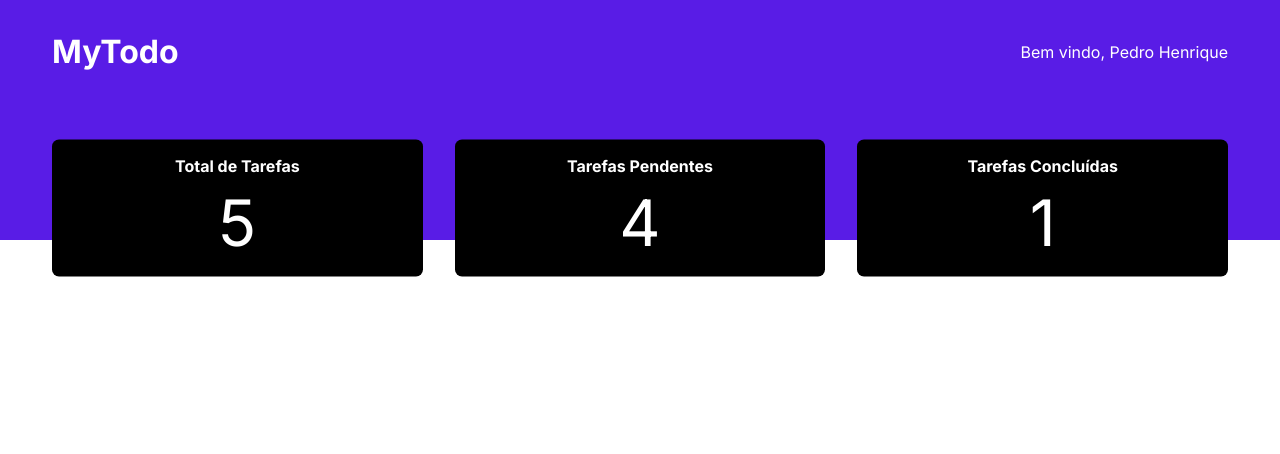
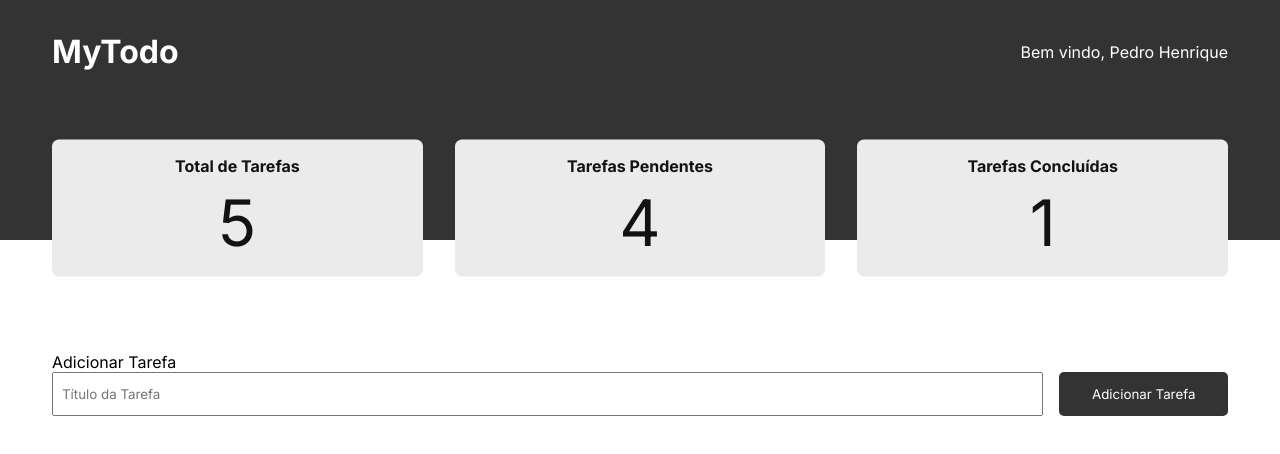
Before and after one commit to pedrohfideeelis/todo-list, a React (Create React App) app: page / in a window 1280 px wide. Shown: the top 454 px of the page. Built offline with nearby package versions, Linux system fonts and the light colour scheme.

Commit message:
add tasks component and update scss

```diff
--- a/src/App.tsx
+++ b/src/App.tsx
@@ -1,8 +1,14 @@
 import { Header } from "./components/HeaderComponent/Header";
+import { Tasks } from "./components/TasksComponent/Tasks";
 import "./styles/global.css";
 
 function App() {
-  return <Header userName="Pedro Henrique" />;
+  return (
+    <>
+      <Header userName="Pedro Henrique" />
+      <Tasks />
+    </>
+  );
 }
 
 export default App;
--- a/src/components/HeaderComponent/styles.module.scss
+++ b/src/components/HeaderComponent/styles.module.scss
@@ -1,5 +1,5 @@
 .infos {
-  background-color: rgb(89, 28, 230);
+  background-color: #333333;
   color: white;
 }
 
--- a/src/components/StatsCardsComponent/styles.module.scss
+++ b/src/components/StatsCardsComponent/styles.module.scss
@@ -1,6 +1,6 @@
 .stats_card{
-    background-color: black;
-    color: white;
+    background-color: #ebebeb;
+    color: #121212;
     width: 100%;
     padding: 1rem;
     text-align: center;
--- /dev/null
+++ b/src/components/TasksComponent/Tasks.tsx
@@ -0,0 +1,23 @@
+import { useState } from "react";
+import styles from "./styles.module.scss";
+
+export const Tasks: React.FC = () => {
+  const [taskTitle, settaskTitle] = useState("");
+  return (
+    <section className={styles.container}>
+      <form>
+        <div>
+          <label htmlFor="task-title">Adicionar Tarefa</label>
+          <input
+            value={taskTitle}
+            onChange={(event) => settaskTitle(event.target.value)}
+            type="text"
+            id="task-title"
+            placeholder="Título da Tarefa"
+          />
+        </div>
+        <button>Adicionar Tarefa</button>
+      </form>
+    </section>
+  );
+};
--- /dev/null
+++ b/src/components/TasksComponent/styles.module.scss
@@ -0,0 +1,36 @@
+.container{
+    max-width: 1240px;
+    padding: 0 2rem;
+    margin: 7rem auto 0;
+
+    form{
+        display: flex;
+        align-items: flex-end;
+        gap: 1rem;
+        div {
+            display: flex;
+            flex-direction: column;
+            width: 100%;
+
+            label{
+                font-size: 1rem;
+            }
+
+            input{
+                height: 44px;
+                width: 100%;
+                padding: 0 0.5rem;
+            }
+        }
+
+        button{
+            width: 200px;
+            height: 44px;
+            border: none;
+            border-radius: 5px;
+            background-color: #333333;
+            color: white;
+        }
+
+    }
+}
```
